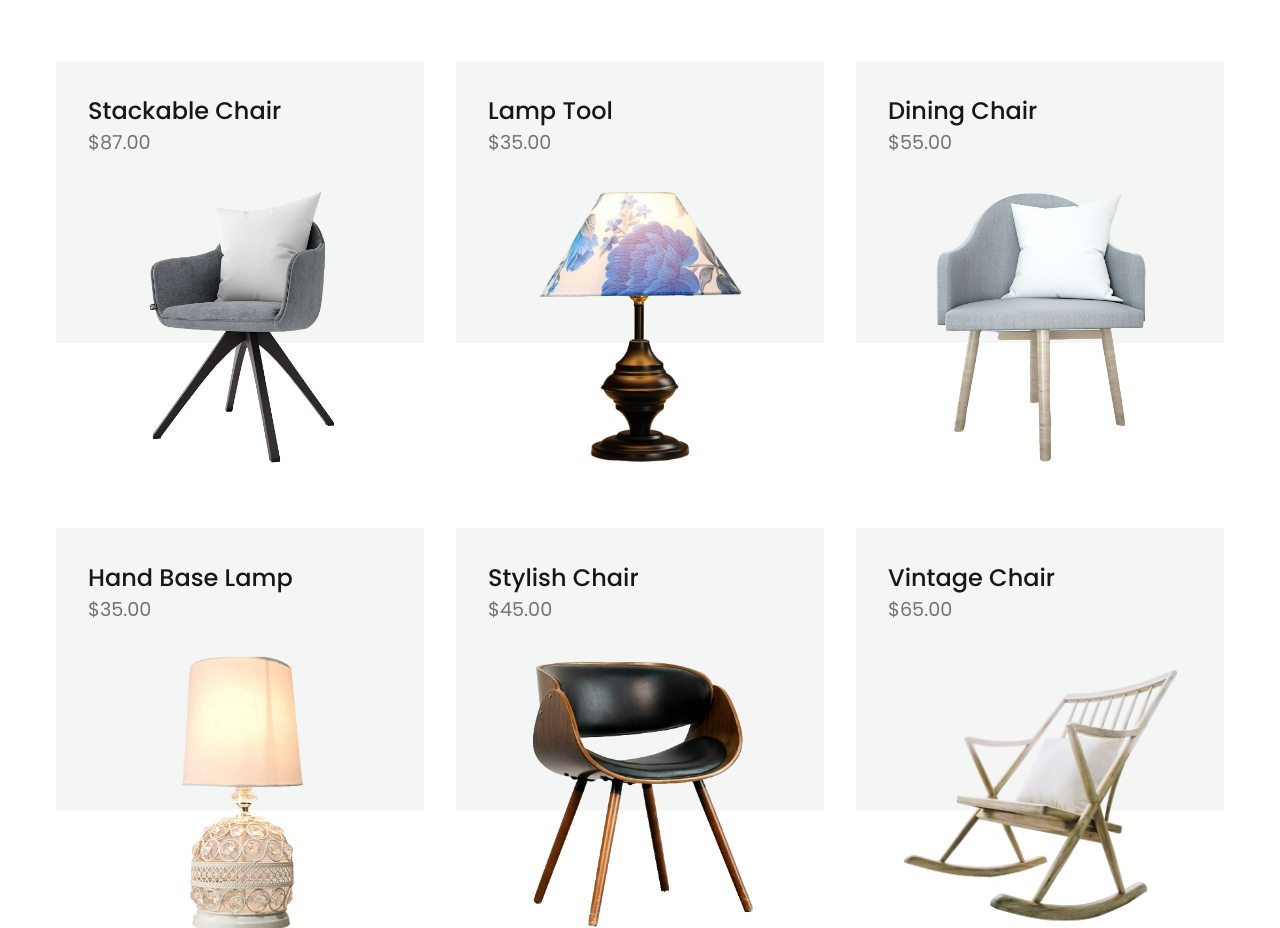
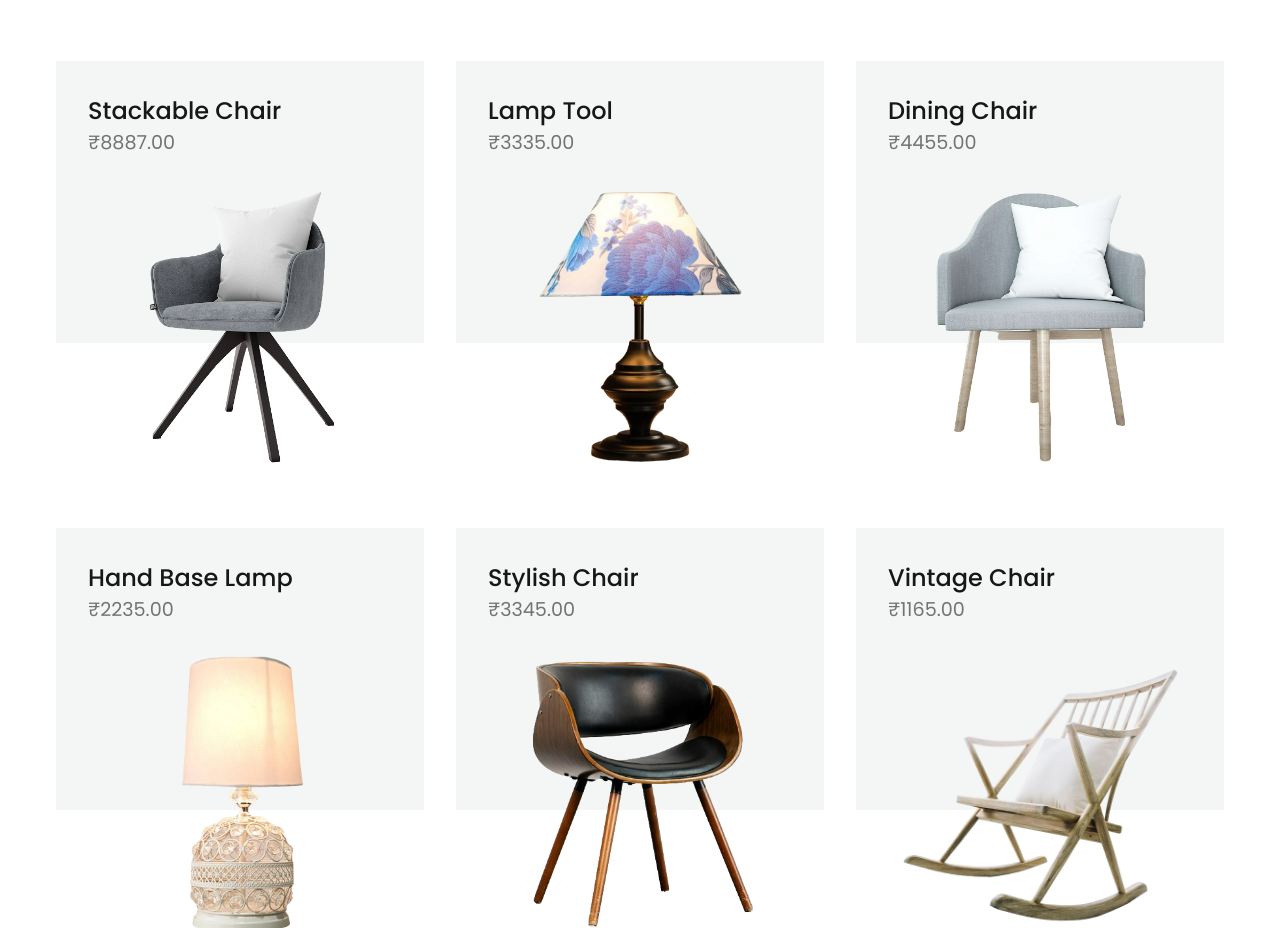
Before and after one commit to LunaticREBEL/LunaticRebel.github.io, a plain HTML site: page index.html in a window 1280 px wide. Shown: the part 2123-3051 px from the top of the page. Drawn offline with nearby package versions, Linux system fonts and the light colour scheme.

Commit message:
Update index.html

```diff
--- a/index.html
+++ b/index.html
@@ -130,32 +130,32 @@
       <div class="product__grid">
         <div class="product__card">
           <h4>Stackable Chair</h4>
-          <p>$87.00</p>
+          <p>₹8887.00</p>
           <img src="assets/product-1.png" alt="product" />
         </div>
         <div class="product__card">
           <h4>Lamp Tool</h4>
-          <p>$35.00</p>
+          <p>₹3335.00</p>
           <img src="assets/product-2.png" alt="product" />
         </div>
         <div class="product__card">
           <h4>Dining Chair</h4>
-          <p>$55.00</p>
+          <p>₹4455.00</p>
           <img src="assets/product-3.png" alt="product" />
         </div>
         <div class="product__card">
           <h4>Hand Base Lamp</h4>
-          <p>$35.00</p>
+          <p>₹2235.00</p>
           <img src="assets/product-4.png" alt="product" />
         </div>
         <div class="product__card">
           <h4>Stylish Chair</h4>
-          <p>$45.00</p>
+          <p>₹3345.00</p>
           <img src="assets/product-5.png" alt="product" />
         </div>
         <div class="product__card">
           <h4>Vintage Chair</h4>
-          <p>$65.00</p>
+          <p>₹1165.00</p>
           <img src="assets/product-6.png" alt="product" />
         </div>
       </div>
```
